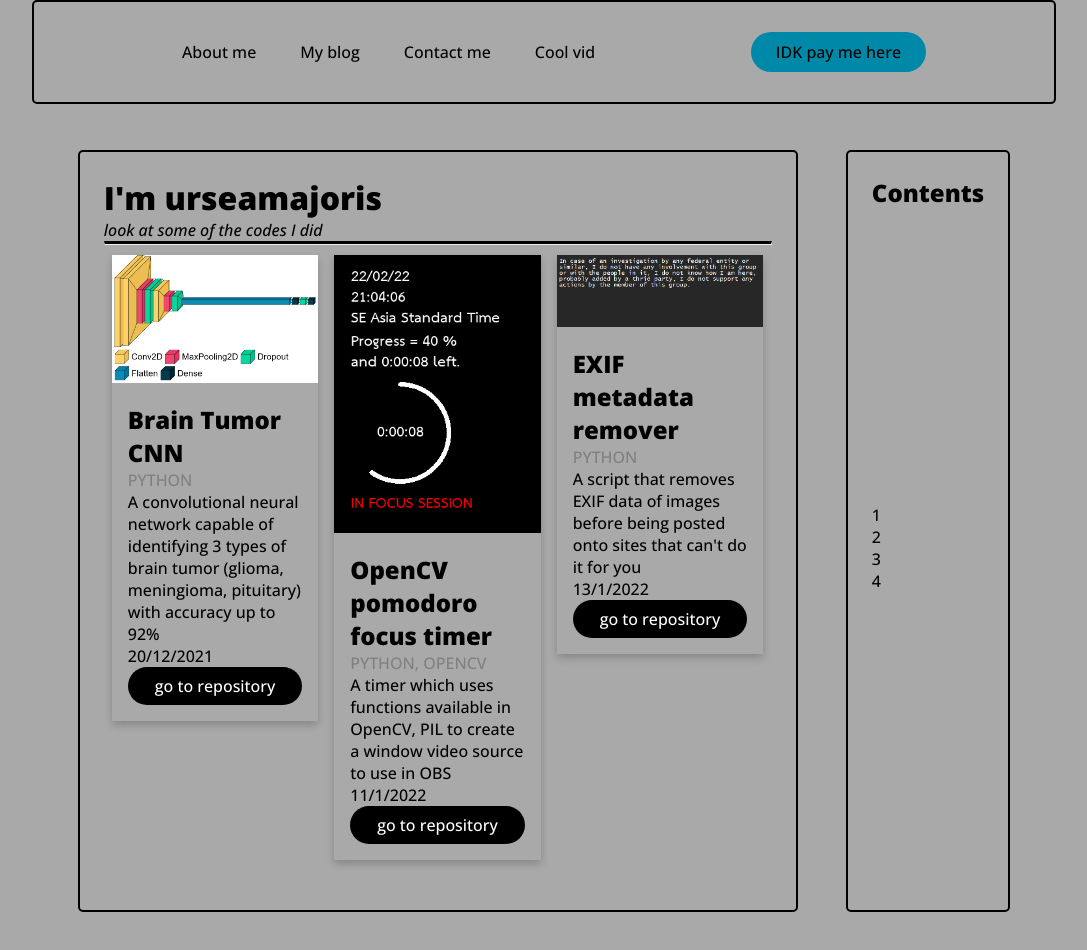
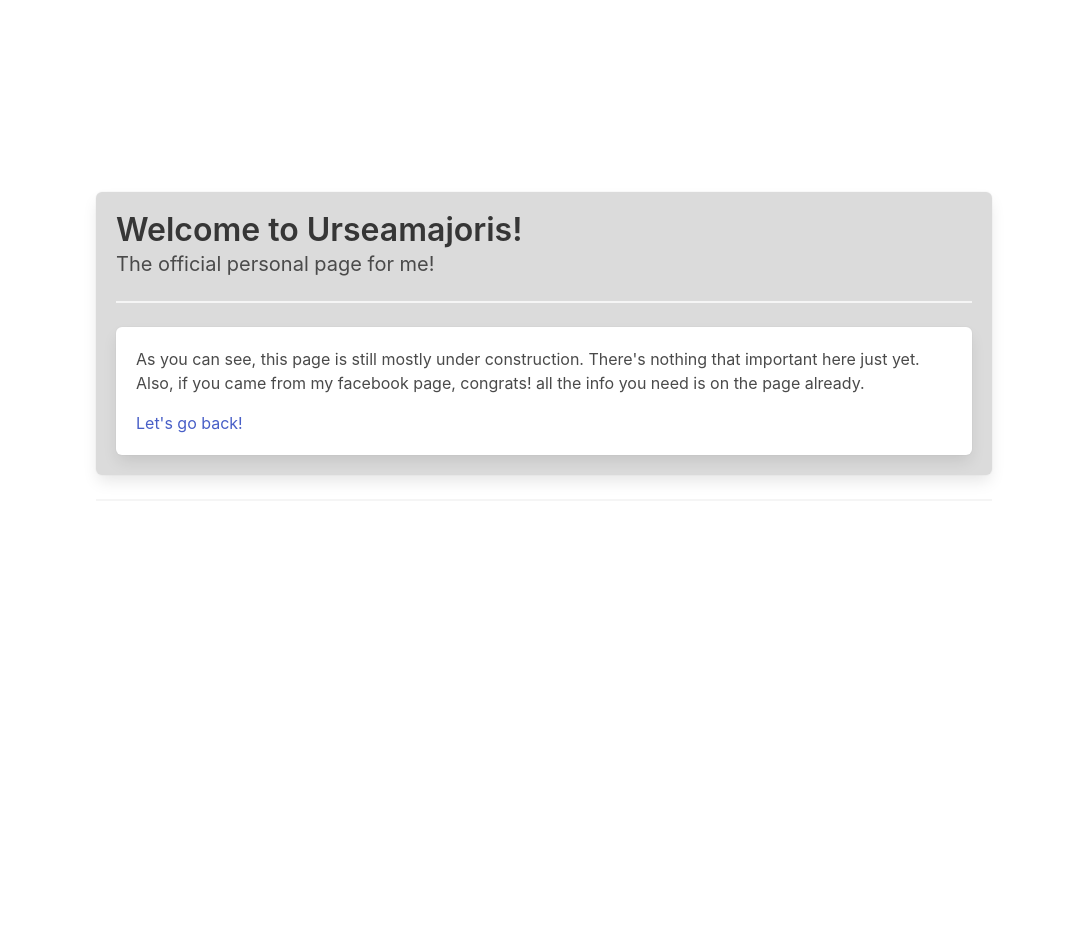
Before and after one commit to urseamajoris/urseamajoris.github.io, a plain HTML site: page index.html in a window 1280 px wide. Shown: the whole page, without its empty margins (96-1183 px from the left). After the commit the page ends 800 px from the top, so only its background shows below. Drawn offline with nearby package versions, Linux system fonts and the light colour scheme.

Commit message:
Add files via upload

```diff
--- a/index.html
+++ b/index.html
@@ -4,86 +4,39 @@
     <meta charset="UTF-8">
     <meta http-equiv="X-UA-Compatible" content="IE=edge">
     <meta name="viewport" content="width=device-width, initial-scale=1.0">
-    <title>Document</title>
-    <link rel="stylesheet" href="styles.css">
+    <link rel="stylesheet" href="https://cdn.jsdelivr.net/npm/bulma@0.9.2/css/bulma.min.css">
+    <link rel="icon" type="image/x-icon" href="/favicon.ico">
+    <title>Urseamajoris</title>
+
+<style>
+    .a{
+        padding: 15%;
+    }
+</style>
 </head>
 <body>
-    <header>
+    <div class="a">
+        <div class="box has-background-grey-lighter has-text-white">
+            <section class="hero-is-primary">
 
-        <nav>
-            <ul class="nav__links">
-                <li><a href="#">About me</a></li>
-                <li><a href="#">My blog</a></li>
-                <li><a href="#">Contact me</a></li>
-                <li><a href="https://www.youtube.com/watch?v=dQw4w9WgXcQ">Cool vid</a></li>
-            </ul>
-        </nav>
-        <a class="cta" href="#"><button>IDK pay me here</button></a>
-    </header>
+                    <p class="title">Welcome to Urseamajoris!</p>
+                    <p class="subtitle">The official personal page for me!</p>
 
-    <div class="gen">
-        <div class="bord">
-            <h1>I'm urseamajoris</h1>
-            <p><em>look at some of the codes I did</em></p>
-            <hr class="solid">
-            <div class="box">
-                <div class="row">
-                    <div class="column">
-                      <div class="card">
-                        <img src="001.png" alt="Jane" style="width:100%">
-                        <div class="container">
-                          <h2>Brain Tumor CNN</h2>
-                          <p class="title">PYTHON</p>
-                          <p>A convolutional neural network capable of identifying 3 types of brain tumor (glioma, meningioma, pituitary) with accuracy up to 92%</p>
-                          <p>20/12/2021</p>
-                          <p><button class="button">go to repository</button></p>
-                        </div>
-                      </div>
+            </section>
+            <hr>
+
+            <div class="box has-background-blue">
+
+                     <div class="content">
+                        <p>As you can see, this page is still mostly under construction. There's nothing that important here just yet. Also, if you came from my facebook page, congrats! all the info you need is on the page already.</p>
+                        <a href="https://www.facebook.com/pollakrit.sat/">Let's go back!</a>
                     </div>
 
-                    <div class="column">
-                      <div class="card">
-                        <img src="002.png" alt="Mike" style="width:100%">
-                        <div class="container">
-                          <h2>OpenCV pomodoro focus timer</h2>
-                          <p class="title">PYTHON, OPENCV</p>
-                          <p>A timer which uses functions available in OpenCV, PIL to create a window video source to use in OBS</p>
-                          <p>11/1/2022</p>
-                          <p><button class="button">go to repository</button></p>
-                        </div>
-                      </div>
-                    </div>
-
-                    <div class="column">
-                      <div class="card">
-                        <img src="003.png" alt="John" style="width:100%">
-                        <div class="container">
-                          <h2>EXIF metadata remover</h2>
-                          <p class="title">PYTHON</p>
-                          <p>A script that removes EXIF data of images before being posted onto sites that can't do it for you</p>
-                          <p>13/1/2022</p>
-                          <p><button class="button">go to repository</button></p>
-                        </div>
-                      </div>
-                    </div>
-                  </div>
             </div>
 
-
         </div>
-        <div class="content">
-            <h2>Contents</h2>
-            <div id="content">
-                <a href="#"><p>1</p></a>
-                <a href="#"><p>2</p></a>
-                <a href="#"><p>3</p></a>
-                <a href="#"><p>4</p></a>
-            </div>
-        </div>
-
-
+        <hr>
     </div>
-
 
 </body>
 </html>
```
Also changed, not shown: favicon.ico (added).
